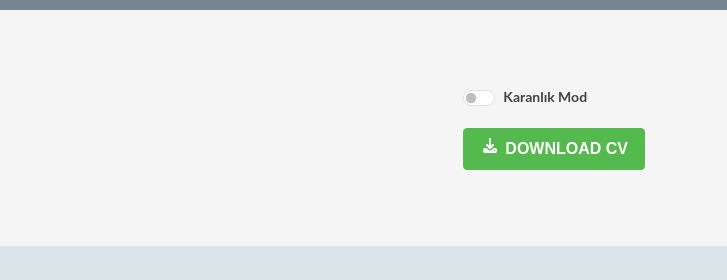
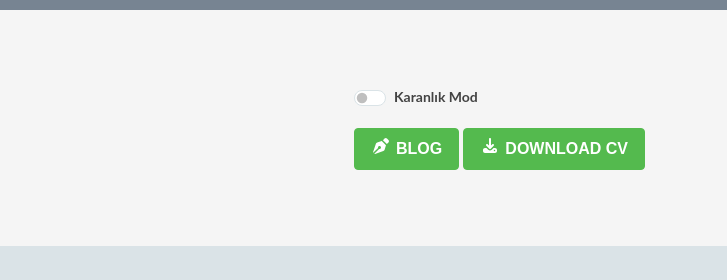
Before and after one commit to ouzdev/oguzcangenc.com, a plain HTML site: page index.html in a window 1280 px wide. Shown: the top 280 px of the page, 553-1280 px from the left. Drawn offline with Linux system fonts and the light colour scheme; no server answers; a script that the page names is missing; some icons are missing; a web font is replaced by a local one.

Commit message:
💄 Add Blog button in index

```diff
--- a/index.html
+++ b/index.html
@@ -64,6 +64,7 @@
                         </div>
                     </div>
                     <!--//dark-mode-switch-->
+                    <a class="btn btn-cta-primary btn-download" href="https://oguzcangenc.com/blog" target="_blank"><i class="fas fa-pen-nib"></i>BLOG</a>
                     <a class="btn btn-cta-primary btn-download" href="#" target="_blank"><i
                             class="fas fa-download"></i>Download CV</a>
 
```
